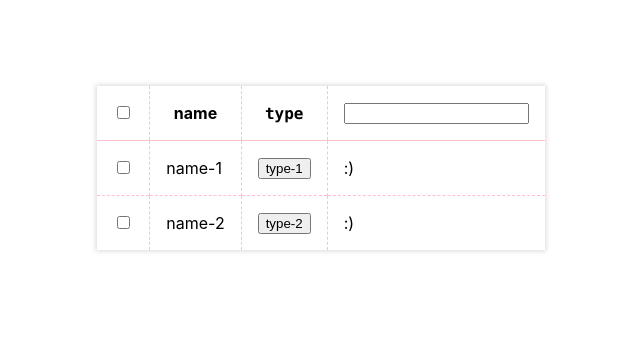
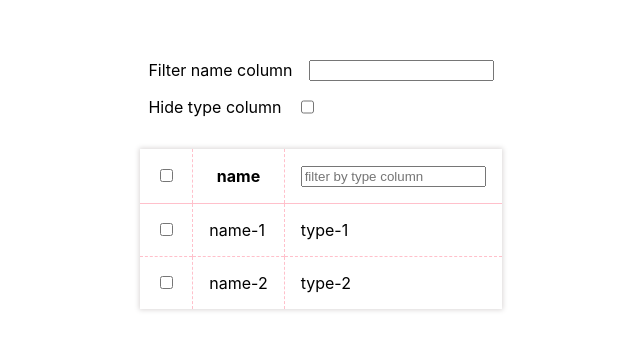
Before and after one commit to kovaradam/declare-table, a React (Vite) app: page / in a window 1280 px wide. Shown: the part 232-582 px from the top of the page, without its empty margins (319-959 px from the left). Built offline with nearby package versions, Linux system fonts and the light colour scheme.

Commit message:
add column-scoped filters

```diff
--- a/src/App.tsx
+++ b/src/App.tsx
@@ -2,16 +2,42 @@ import React from "react";
 
 export function App() {
   const [checked, setChecked] = React.useState("");
-  const [filterValue, setFilterValue] = React.useState("");
+  const [isTypeColumnHidden, toggleIsTypeColumnHidden] = React.useReducer(
+    (p) => !p,
+    false
+  );
+  const [typeFilterValue, setTypeFilterValue] = React.useState("");
+  const [tableFilterValue, setTableFilterValue] = React.useState("");
 
   const data = [
     { name: "name-1", type: "type-1", value: "1" },
     { name: "name-2", type: "type-2", value: "2" },
   ];
-  console.log(filterValue);
 
   return (
-    <Table data={data} filter={(entry) => entry.name.includes(filterValue)}>
+    <>
+      <header>
+        <label>
+          Filter name column
+          <input
+            value={tableFilterValue}
+            onChange={(event) => setTableFilterValue(event.target.value)}
+          />
+        </label>
+        <label title="Hiding should disable column filtering">
+          Hide type column
+          <input
+            value="hide-type-column"
+            type="checkbox"
+            checked={isTypeColumnHidden}
+            onChange={toggleIsTypeColumnHidden}
+          />
+        </label>
+      </header>
+      <Table
+        data={data}
+        filter={(entry) => entry.name.includes(tableFilterValue)}
+      >
         <Column<typeof data[0]>
           id="check"
           label={
@@ -34,20 +60,38 @@ export function App() {
           )}
         />
         <Column<typeof data[0]> dataKey="name" label="name" />
+        {!isTypeColumnHidden && (
           <Column<typeof data[0]>
+            filter={(entry) => entry.type.includes(typeFilterValue)}
             dataKey="type"
-        label={<code>type</code>}
-        cell={(entry) => <button>{entry.type}</button>}
-      />
-      <Column
             label={
               <input
-            value={filterValue}
-            onChange={(event) => setFilterValue(event.target.value)}
+                placeholder="filter by type column"
+                value={typeFilterValue}
+                onChange={(event) => setTypeFilterValue(event.target.value)}
               />
             }
-        cell={":)"}
-      ></Column>
+            cell={(entry) => {
+              const cellValue = entry.type;
+              const startMatchIdx = cellValue.indexOf(typeFilterValue);
+              if (startMatchIdx === -1) {
+                return cellValue;
+              }
+              return (
+                <>
+                  {cellValue.slice(0, startMatchIdx)}
+                  <b>
+                    {cellValue.slice(
+                      startMatchIdx,
+                      startMatchIdx + typeFilterValue.length
+                    )}
+                  </b>
+                  {cellValue.slice(startMatchIdx + typeFilterValue.length)}
+                </>
+              );
+            }}
+          />
+        )}
         {checked === "all" && (
           <Column
             id="all-checked"
@@ -57,6 +101,7 @@ export function App() {
           </Column>
         )}
       </Table>
+    </>
   );
 }
 
@@ -92,7 +137,14 @@ function Table<DataType extends Record<string, unknown>>({
     };
   });
 
-  const data = props.filter ? props.data.filter(props.filter) : props.data;
+  const filters = columns
+    ?.map((column) => column.filter as ColumnProps<DataType>["filter"])
+    .concat(props.filter)
+    .filter((filter) => filter !== undefined);
+
+  const filteredData = filters?.length
+    ? props.data.filter?.((entry) => filters.every((filter) => filter?.(entry)))
+    : props.data;
 
   return (
     <table>
@@ -104,7 +156,7 @@ function Table<DataType extends Record<string, unknown>>({
         </tr>
       </thead>
       <tbody>
-        {data.map((entry) => (
+        {filteredData.map((entry) => (
           <tr key={JSON.stringify(entry)}>
             {columns?.map((column) => (
               <React.Fragment key={column._id}>
@@ -128,6 +180,7 @@ type ColumnProps<DataType> = {
   label: React.ReactNode;
   cell?: RenderCellProp<DataType>;
   children?: RenderCellProp<DataType>;
+  filter?: (entry: DataType) => boolean;
 };
 
 const Column = <DataType extends Record<string, unknown>>(
--- a/src/index.css
+++ b/src/index.css
@@ -9,11 +9,17 @@ body {
     sans-serif;
   -webkit-font-smoothing: antialiased;
   -moz-osx-font-smoothing: grayscale;
-
+  height: 100vh;
   display: flex;
   justify-content: center;
   align-items: center;
-  height: 100vh;
+}
+
+#root {
+  display: flex;
+  justify-content: center;
+  align-items: center;
+  flex-direction: column;
 }
 
 code {
@@ -48,3 +54,20 @@ td:not(:last-child) {
 input {
   accent-color: pink;
 }
+
+b {
+  color: pink;
+}
+
+header {
+  display: flex;
+  justify-content: center;
+  padding: 2rem 0;
+  gap: 1rem;
+  flex-direction: column;
+}
+
+header > label {
+  display: flex;
+  gap: 1rem;
+}
```
Lines whose indentation alone changed are shown as unchanged.
